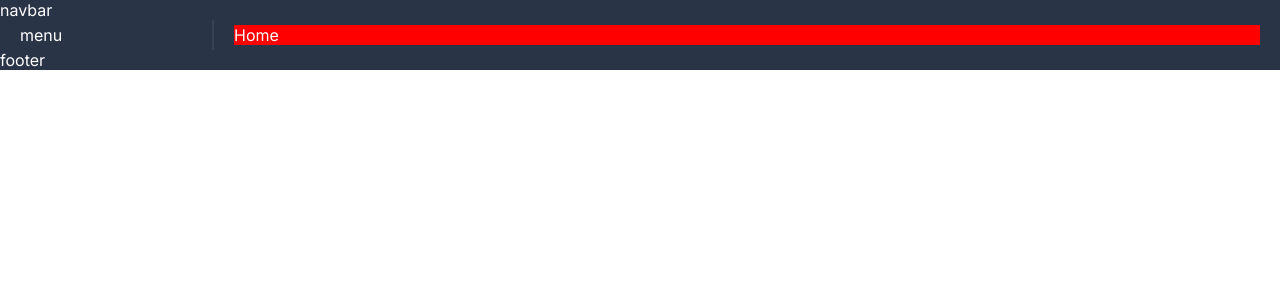
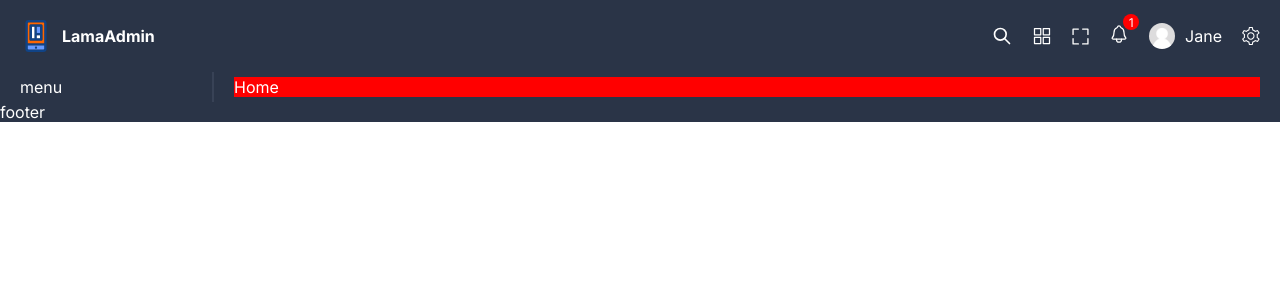
Before and after one commit to nando-brrs/react-admin-ui, a React (Vite) app: page / in a window 1280 px wide. Shown: the top 300 px of the page. Built offline with nearby package versions, Linux system fonts and the light colour scheme.

Commit message:
adicionando estilos para navbar

```diff
--- a/src/components/navbar/NavBar.tsx
+++ b/src/components/navbar/NavBar.tsx
@@ -2,7 +2,26 @@
 
     const NavBar = () => {
         return (
-        <div className="navbar">navbar</div>
+            <div className="navbar">
+                <div className="logo">
+                    <img src="logo.svg" ></img>
+                    <span>LamaAdmin</span>
+                </div>
+                <div className="icons">
+                <img src="/search.svg" alt=""></img>
+                <img src="/app.svg" alt=""></img>
+                <img src="/expand.svg" alt=""></img>
+                <div className="notification">
+                    <img src="/notifications.svg" alt=""></img>
+                    <span>1</span>
+                </div>
+                <div className="user">
+                    <img src="/noavatar.png" alt=""></img>
+                    <span>Jane</span>
+                </div>
+                <img src="/settings.svg" alt=""></img>
+                </div>
+            </div>
         )
     }
 
--- a/src/components/navbar/navbar.scss
+++ b/src/components/navbar/navbar.scss
@@ -1,3 +1,52 @@
 .navbar{
+    width: 100%;
+    padding: 20px;
+    display: flex;
+    align-items: center;
+    justify-content: space-between;
 
+    .logo{
+        display: flex;
+        align-items: center;
+        font-weight: bold;
+        gap: 10px;
+    }
+
+    .icons{
+      display: flex;
+      align-items: center;
+      gap: 20px;
+
+      .notification{
+        position: relative;
+
+        span{
+            background-color: red;
+            color: white;
+            width: 16px;
+            height: 16px;
+            border-radius: 50%;
+            position: absolute;
+            top: -10px;
+            right: -10px;
+            display: flex;
+            align-items: center;
+            justify-content: center;
+            font-size: 12px;
+        }
+      }
+
+      .user{
+        display: flex;
+        align-items: center;
+        gap: 10px;
+
+          img{
+              width: 26px;
+              height: 26px;
+              border-radius: 50%;
+              object-fit: cover;
+          }
+      }
+    }
 }
```
Lines whose indentation alone changed are shown as unchanged.
